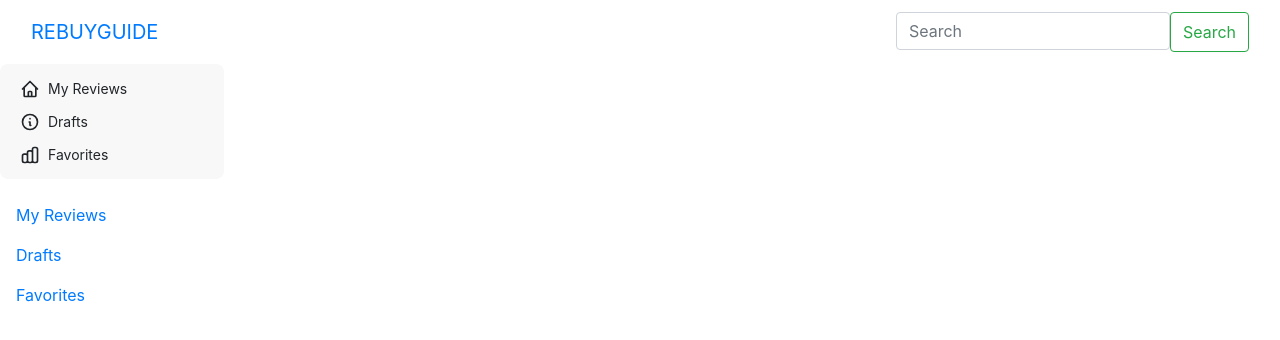
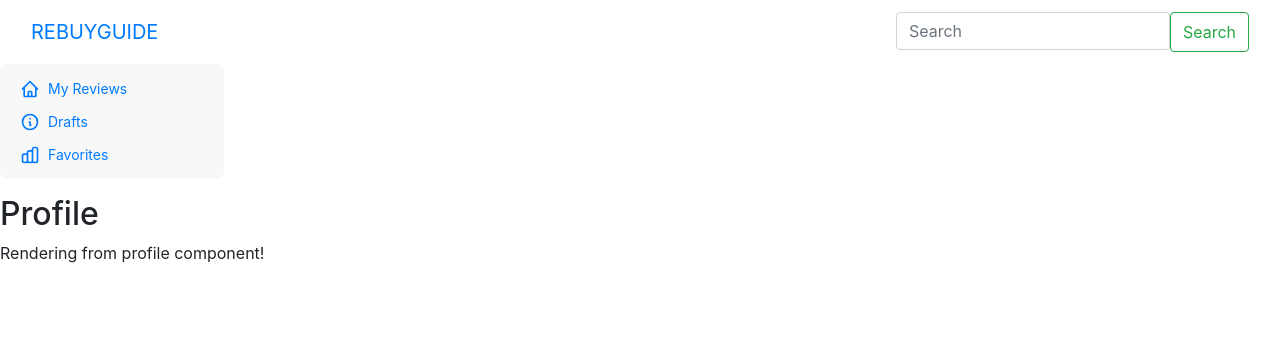
Before and after one commit to carmanchiu/rebuyguide-react, a React (Vite) app: page /profile in a window 1280 px wide. Shown: the top 340 px of the page. Built offline with nearby package versions, Linux system fonts and the light colour scheme.

Commit message:
Sidebar skeleton working

```diff
--- a/src/App.tsx
+++ b/src/App.tsx
@@ -3,6 +3,7 @@ import { BrowserRouter as Router, Routes, Route, Link } from 'react-router-dom';
 import Header from './components/Header';
 import Home from './components/Home';
 import Sidebar from './components/Sidebar';
+import Profile from './components/Profile';
 
 function App() {
     return (
@@ -12,6 +13,7 @@ function App() {
                 <Sidebar />
                 <Routes>
                     <Route path="/" element={<Home />} />
+                    <Route path="/profile" element={<Profile />} />
                 </Routes>
             </div>
         </Router>
--- a/src/components/Sidebar.tsx
+++ b/src/components/Sidebar.tsx
@@ -1,5 +1,5 @@
 // import React from 'react';
-// import { Link } from 'react-router-dom';
+import { Link } from 'react-router-dom';
 // import './Sidebar.css';
 
 function Sidebar() {
@@ -8,7 +8,7 @@ function Sidebar() {
             {/* daisyui component */}
             <ul className="menu bg-base-200 rounded-box w-56">
                 <li>
-                    <a>
+                    <Link to="/profile">
                         <svg
                             xmlns="http://www.w3.org/2000/svg"
                             className="h-5 w-5"
@@ -22,10 +22,10 @@ function Sidebar() {
                                 d="M3 12l2-2m0 0l7-7 7 7M5 10v10a1 1 0 001 1h3m10-11l2 2m-2-2v10a1 1 0 01-1 1h-3m-6 0a1 1 0 001-1v-4a1 1 0 011-1h2a1 1 0 011 1v4a1 1 0 001 1m-6 0h6" />
                         </svg>
                         My Reviews
-                    </a>
+                    </Link>
                 </li>
                 <li>
-                    <a>
+                    <Link to="/">
                         <svg
                             xmlns="http://www.w3.org/2000/svg"
                             className="h-5 w-5"
@@ -39,10 +39,10 @@ function Sidebar() {
                                 d="M13 16h-1v-4h-1m1-4h.01M21 12a9 9 0 11-18 0 9 9 0 0118 0z" />
                         </svg>
                         Drafts
-                    </a>
+                    </Link>
                 </li>
                 <li>
-                    <a>
+                    <Link to="/">
                     <svg
                         xmlns="http://www.w3.org/2000/svg"
                         className="h-5 w-5"
@@ -56,20 +56,7 @@ function Sidebar() {
                             d="M9 19v-6a2 2 0 00-2-2H5a2 2 0 00-2 2v6a2 2 0 002 2h2a2 2 0 002-2zm0 0V9a2 2 0 012-2h2a2 2 0 012 2v10m-6 0a2 2 0 002 2h2a2 2 0 002-2m0 0V5a2 2 0 012-2h2a2 2 0 012 2v14a2 2 0 01-2 2h-2a2 2 0 01-2-2z" />
                     </svg>
                     Favorites
-                    </a>
-                </li>
-            </ul>
-
-
-            <ul className="nav flex-column">
-                <li className="nav-item">
-                    <a className="nav-link active" aria-current="page" href="#">My Reviews</a>
-                </li>
-                <li className="nav-item">
-                    <a className="nav-link" href="#">Drafts</a>
-                </li>
-                <li className="nav-item">
-                    <a className="nav-link" href="#">Favorites</a>
+                    </Link>
                 </li>
             </ul>
         </div>
```
Lines whose indentation alone changed are shown as unchanged.
